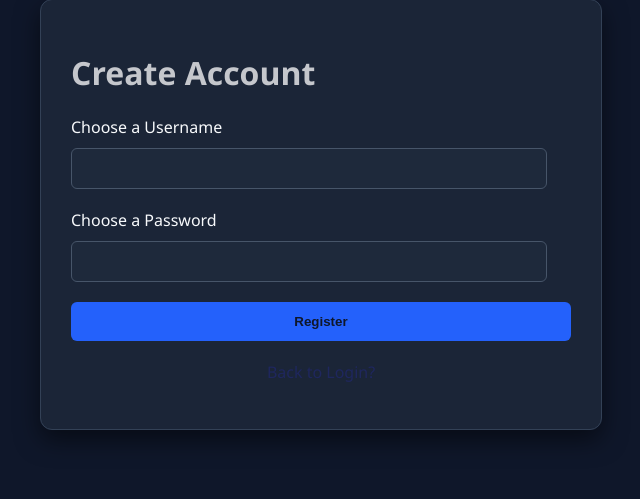
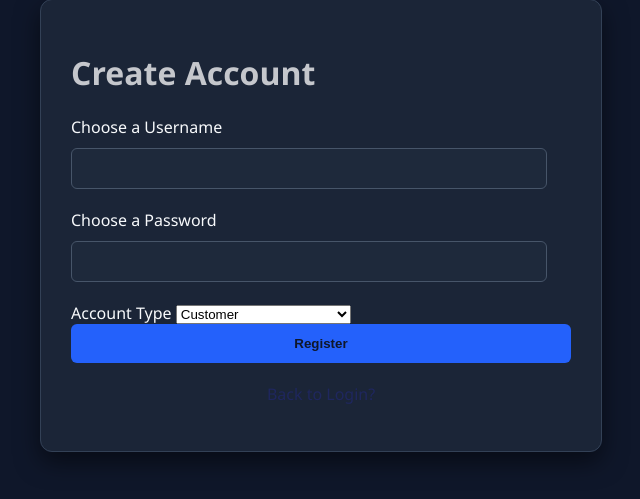
Before and after one commit to khngxuanming-boop/CSP-2620---GROUP-3, a Flask app: page /register in a window 1280 px wide. Shown: the part 41-540 px from the top of the page, without its empty margins (319-959 px from the left). Run offline with Flask 3, Linux system fonts and the light colour scheme.

Commit message:
Added dropdown menu for roles

```diff
--- a/templates/register.html
+++ b/templates/register.html
@@ -16,7 +16,11 @@
 
             <label>Choose a Password</label>
             <input type="password" name="password" required>
-
+            <label>Account Type</label>
+            <select name="role">
+            <option value="CUSTOMER">Customer</option>
+            <option value="STAFF">Store Administrator / Staff</option>
+            </select>
             <button type="submit">Register</button>
         </form>
         <p style="text-align: center; margin-top: 20px;">
```
